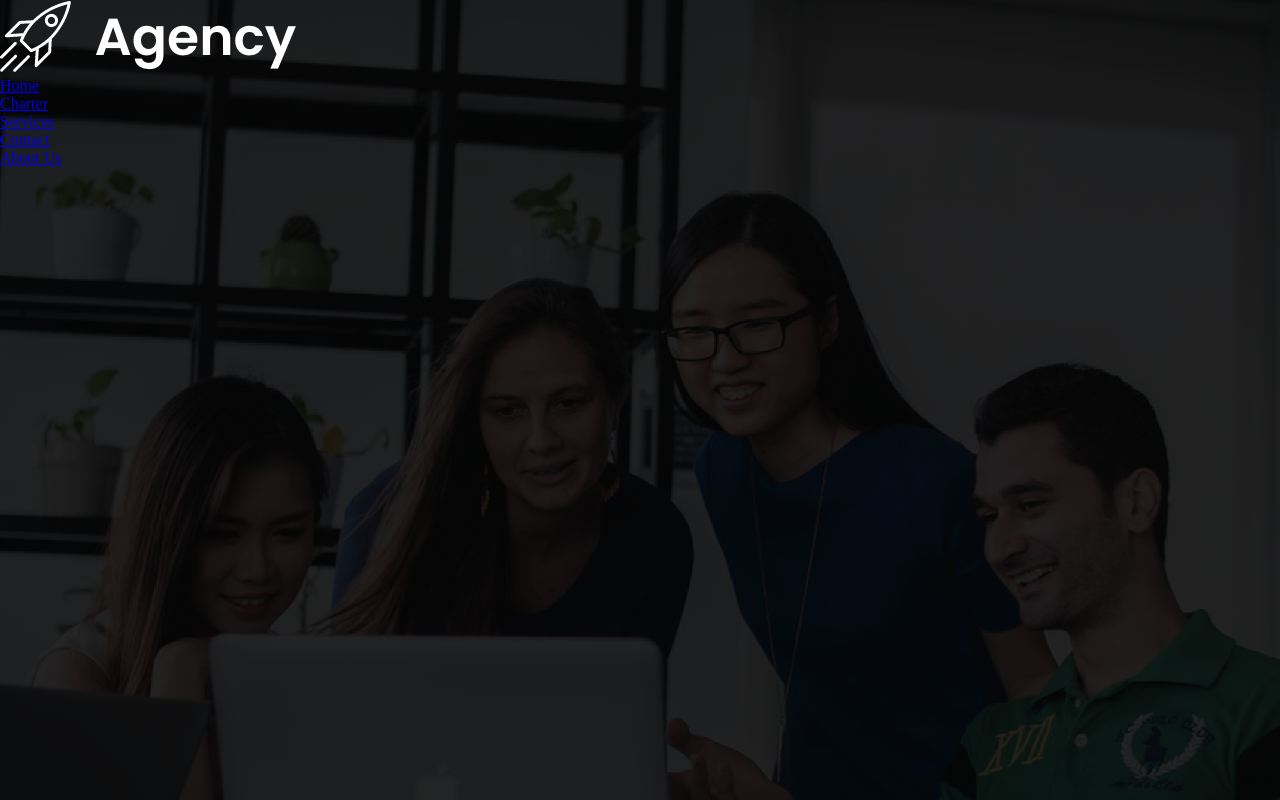
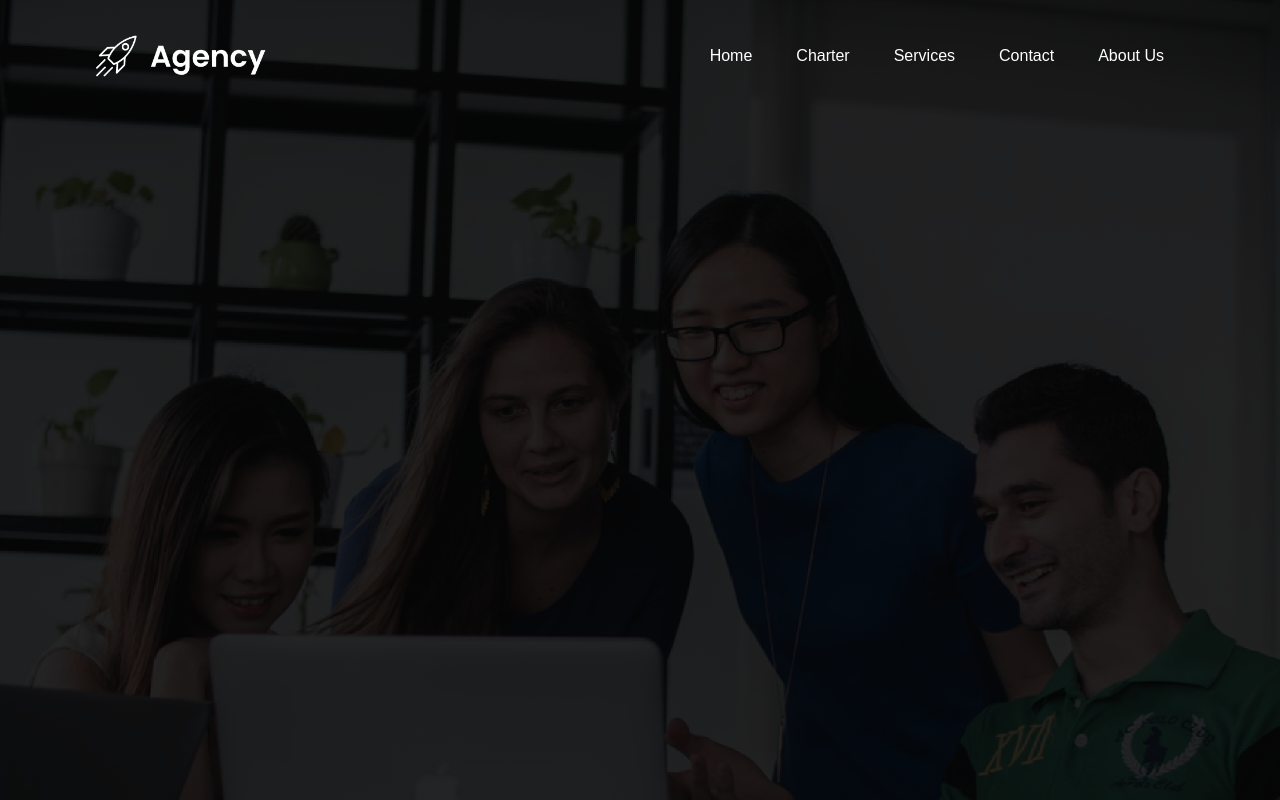
Before and after one commit to Chezo25/Sliding_Page, a plain HTML site: page index.html in a window 1280 px wide. Drawn offline with Linux system fonts and the light colour scheme.

Commit message:
Update style.css

```diff
--- a/style.css
+++ b/style.css
@@ -13,3 +13,52 @@
     background-size: cover;
     background-position: center;
 }
+
+.navbar {
+    width: 85%;
+    margin: auto;
+    padding: 35px 0;
+    display: flex;
+    align-items: center;
+    justify-content: space-between;
+}
+
+.logo {
+    width: 170px;
+    cursor: pointer;
+    display
+}
+
+
+/*creates the menu bar on the pages*/
+
+.navbar ul li {
+    list-style: none;
+    display: inline-block;
+    margin: 0 20px;
+    position: relative;
+}
+
+
+/*create color on menu bar*/
+
+.navbar ul li a {
+    text-decoration: none;
+    color: #fff;
+    font-family: sans-serif;
+}
+
+.navbar ul li::after {
+    content: '';
+    height: 3.5px;
+    width: 0;
+    background: #ffc107;
+    position: absolute;
+    left: 0;
+    bottom: -10px;
+    transition: 0.5s;
+}
+
+.navbar ul li:hover::after {
+    width: 100%;
+}
```
